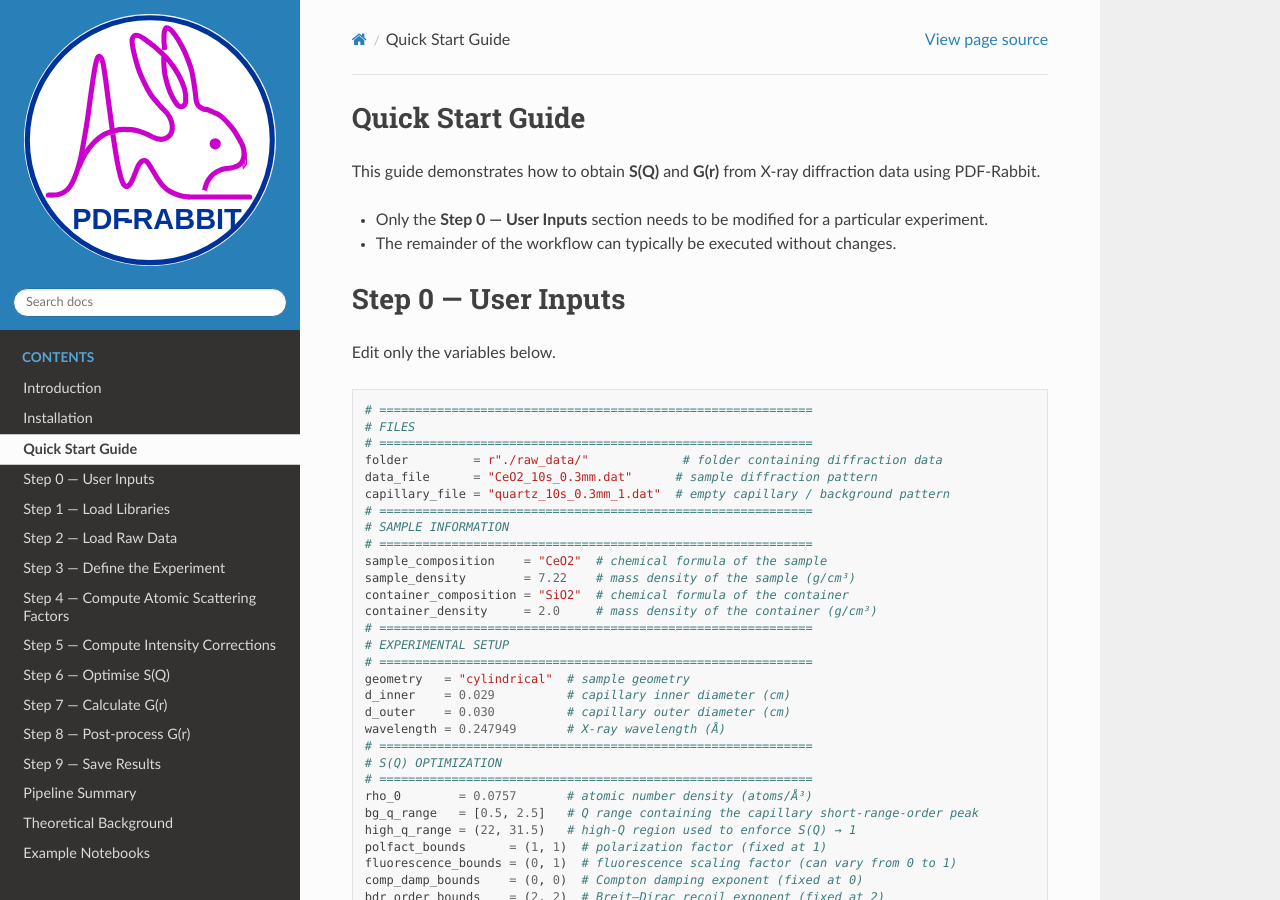
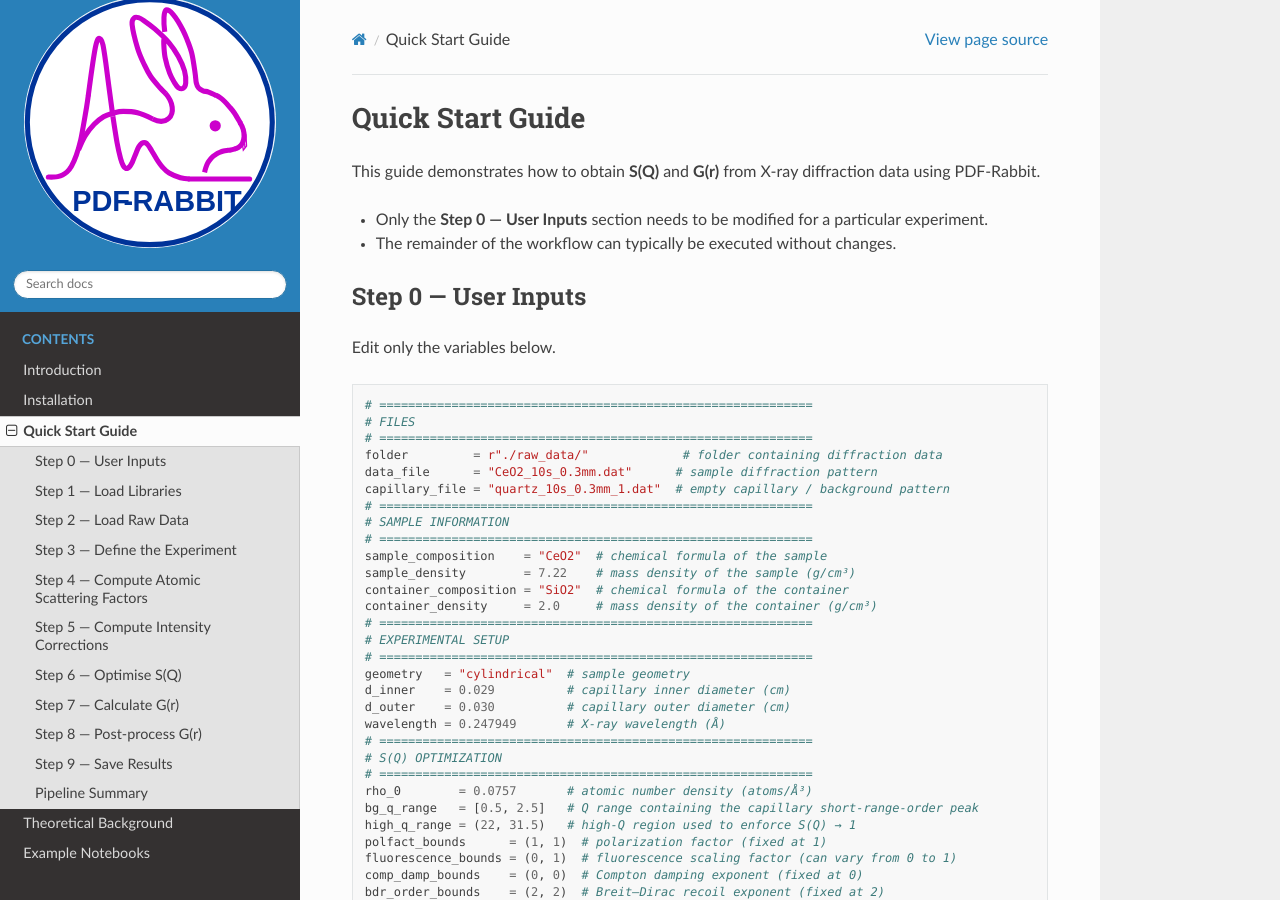
Before and after one commit to Rana-Phy/PDF-RABBIT, a Sphinx documentation site: the page built from docs/quickstart.md, in a window 1280 px wide and 900 px high. Built offline with Sphinx 7.4.7 and the Read the Docs theme 3.1.0, drawn with Linux system fonts in a browser that asks for light colours.

````diff
--- a/docs/quickstart.md
+++ b/docs/quickstart.md
@@ -2,7 +2,7 @@
 This guide demonstrates how to obtain **S(Q)** and **G(r)** from X-ray diffraction data using PDF-Rabbit.
 - Only the **Step 0 — User Inputs** section needs to be modified for a particular experiment.
 - The remainder of the workflow can typically be executed without changes.
-# Step 0 — User Inputs
+## Step 0 — User Inputs
 Edit only the variables below.
 ```python
 # ============================================================
@@ -52,7 +52,7 @@ peak_search_max = 2.5  # upper bound for first-shell peak search (Å)
 predip_search_min = 1.0  # lower bound for pre-peak dip search (Å)
 predip_search_max = 1.9  # upper bound for pre-peak dip search (Å)
 ```
-# Step 1 — Load Libraries
+## Step 1 — Load Libraries
 ```python
 import numpy as np
 import matplotlib.pyplot as plt
@@ -65,7 +65,7 @@ from calculate_rpdf import calculate_Gr
 from rpdf_postprocess import PDFPostProcess
 from rpdf_to_Sq import get_rSq
 ```
-# Step 2 — Load Raw Data
+## Step 2 — Load Raw Data
 ```python
 data_processor = XrayDataProcessor(
     sample_path    = folder + data_file,
@@ -75,7 +75,7 @@ two_theta, I_raw, I_bkg = data_processor.get_processed_data()
 # Inspect sample and background data
 XrayDataPlotter(data_processor).plot()
 ```
-# Step 3 — Define the Experiment
+## Step 3 — Define the Experiment
 `ExperimentalInfo` stores the experimental parameters used throughout the analysis pipeline.
 ```python
 exp = ExperimentalInfo(
@@ -89,20 +89,20 @@ exp = ExperimentalInfo(
     wavelength            = wavelength,
 )
 ```
-# Step 4 — Compute Atomic Scattering Factors
+## Step 4 — Compute Atomic Scattering Factors
 ```python
 ap = AtomicDataProcessor(exp, two_theta)
 bdr_factor, E_prime_keV = ap.calculate_recoil_factor()
 f2, ff, cf, _           = ap.calculate_SF()
 ```
-# Step 5 — Compute Intensity Corrections
+## Step 5 — Compute Intensity Corrections
 ```python
 ic = IntensityCorrection(ap)
 ic.compute_absorption()            # Paalman–Pings absorption correction
 ic.compute_secondary_scatter()     # Double-scattering contribution
 ic.compute_fluorescence_profile()  # Fluorescence background profile
 ```
-# Step 6 — Optimise S(Q)
+## Step 6 — Optimise S(Q)
 `SqOptimizer` uses the L-BFGS-B algorithm to optimize S(Q).
 The optimization attempts to enforce:
 * S(Q) → 1 at high Q
@@ -134,7 +134,7 @@ optimizer.optimize()
 SQ_optimizer.report()
 sq_results = SQ_optimizer.get_results()
 ```
-# Step 7 — Calculate G(r)
+## Step 7 — Calculate G(r)
 ```python
 q  = SQ_optimizer.Q
 sq = SQ_optimizer.S_FZ_final
@@ -147,7 +147,7 @@ FT_ra = calculate_Gr(
 )
 r, G0, q_interp, Sq_used, fq_initial, fq_used = FT_ra.compute()
 ```
-# Step 8 — Post-process G(r)
+## Step 8 — Post-process G(r)
 `PDFPostProcess` applies low-r constraints and refines the number density.
 ```python
 pp_ra = PDFPostProcess(
@@ -166,7 +166,7 @@ results = pp_ra.process(
 )
 G1 = pp_ra.Gr_final
 ```
-# Step 9 — Save Results
+## Step 9 — Save Results
 ```python
 base_name = data_file.replace('.dat', '')
 np.savetxt(
@@ -189,7 +189,7 @@ Output files:
 *.G1  → post-processed G(r)
 ```
 All files are saved as two-column plain-text files.
-# Pipeline Summary
+## Pipeline Summary
 ```text
 Raw .dat files
       │
````
